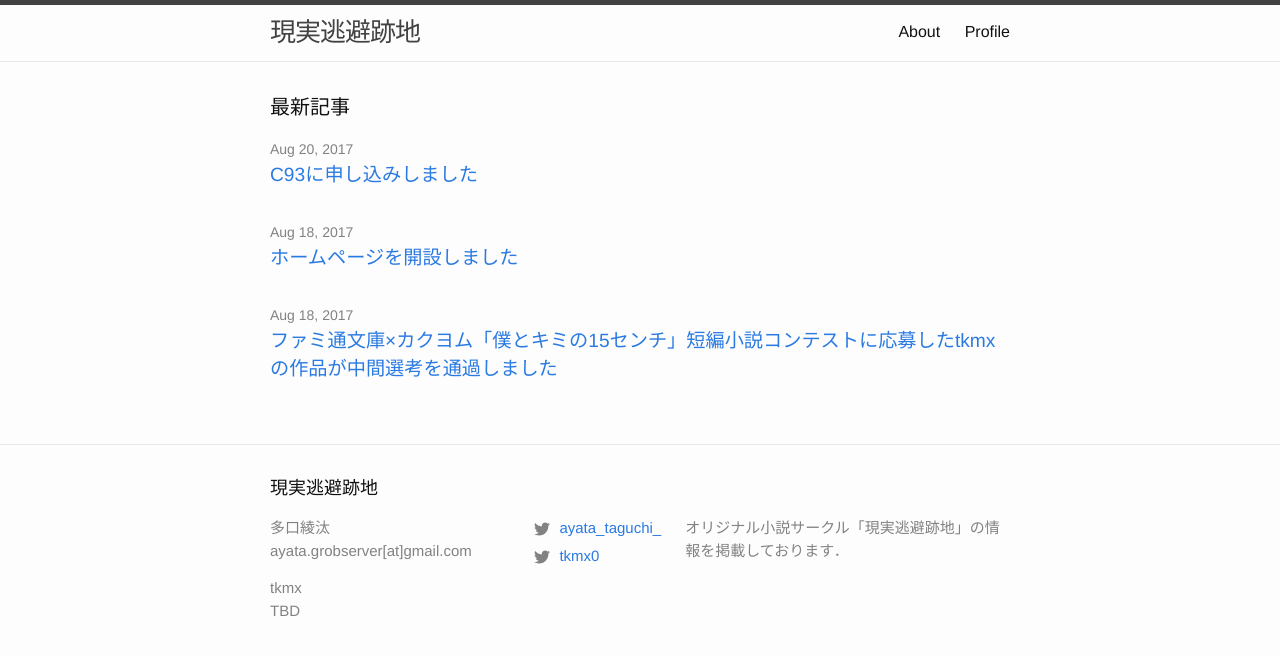
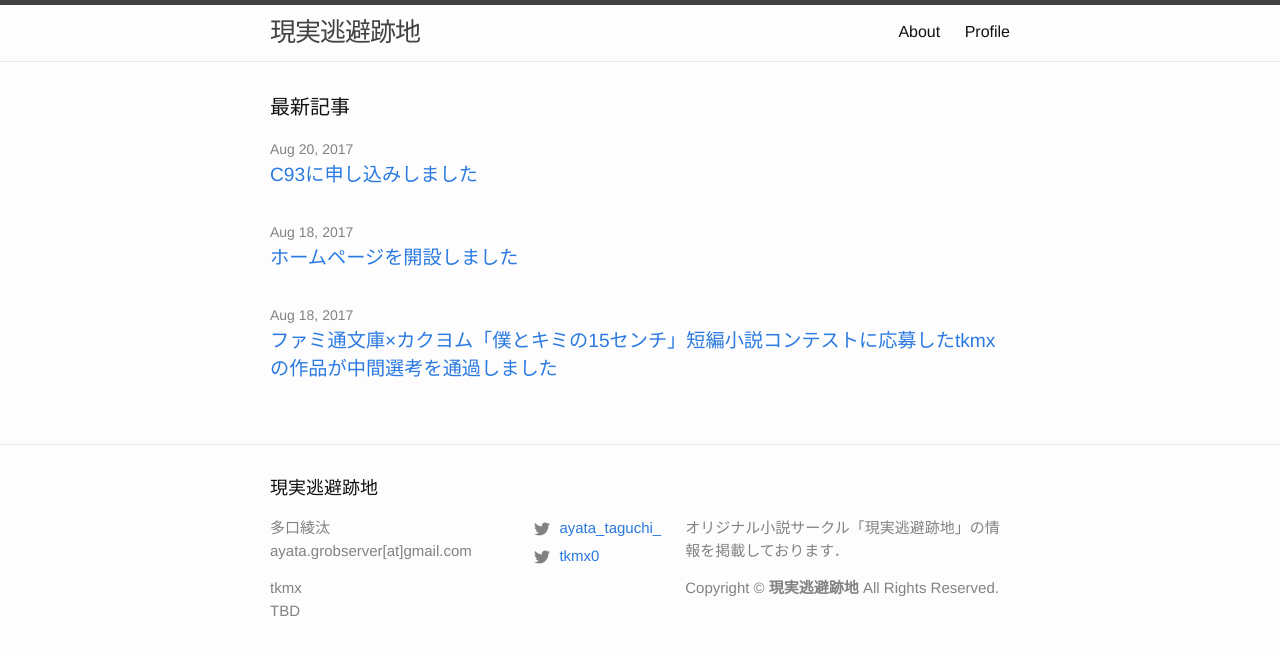
Before and after one commit to Ayata3/Escapism, a Jekyll site: the page built from index.md, in a window 1280 px wide. Shown: the top 655 px of the page. Built offline with Jekyll 4.4.1, drawn with Linux system fonts in a browser that asks for light colours.

Commit message:
add the copyright

```diff
--- a/_includes/footer.html
+++ b/_includes/footer.html
@@ -50,6 +50,7 @@
 
       <div class="footer-col footer-col-3">
         <p>{{ site.description | escape }}</p>
+        <p>Copyright © <b>現実逃避跡地</b> All Rights Reserved.</p>
       </div>
     </div>
 
```
